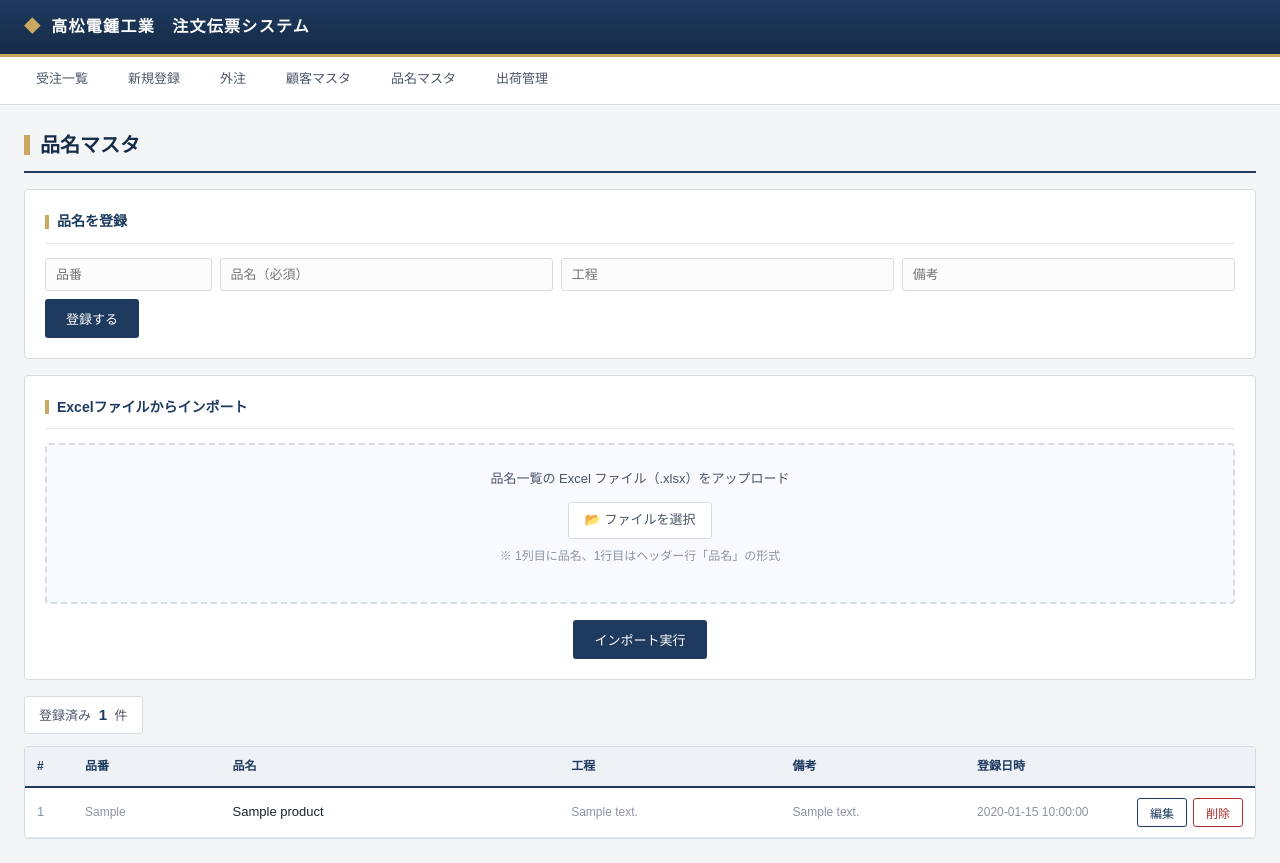
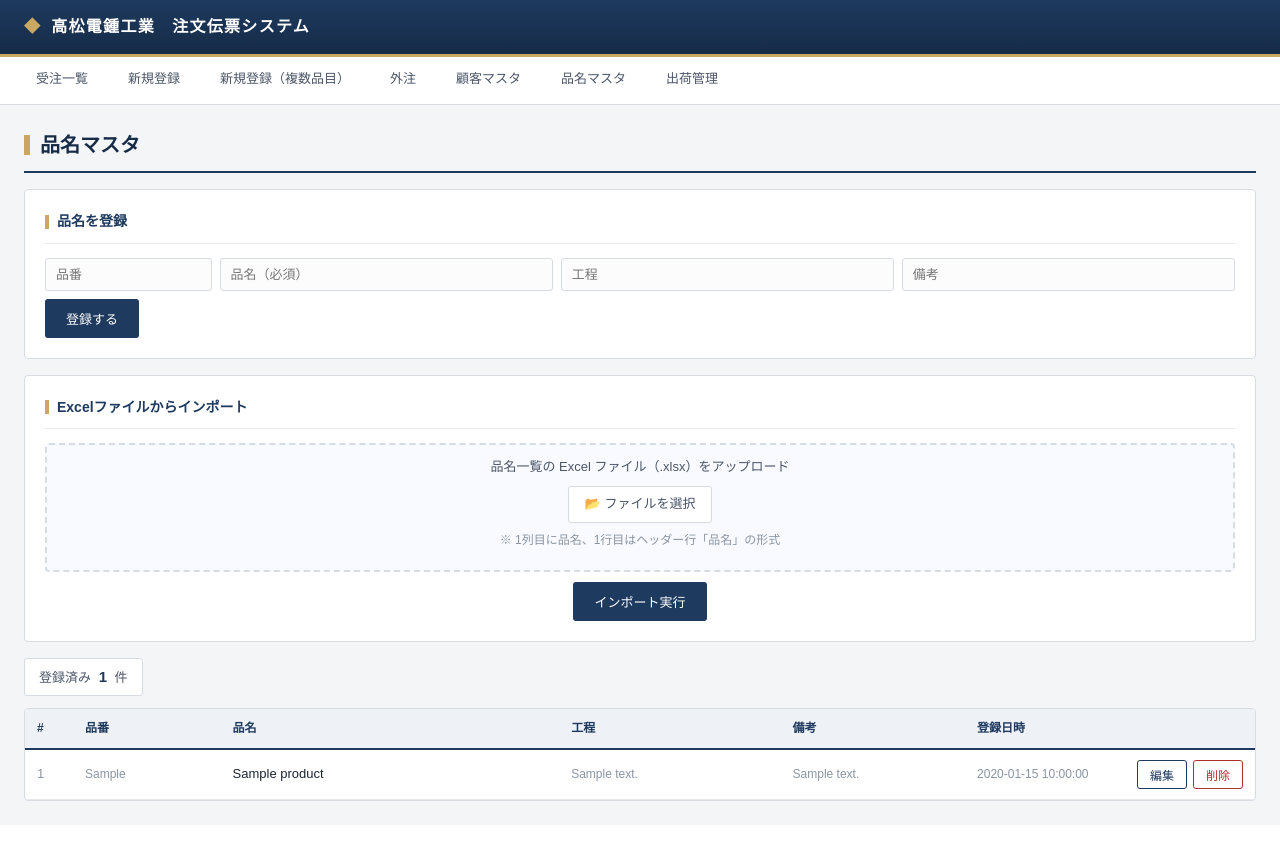
Before and after one commit to soken0113-arch/mekki-app-, a Flask app: template templates/products.html in a window 1280 px wide. After the commit the page ends 801 px from the top, so only its background shows below. Run offline with Flask 3, Linux system fonts and the light colour scheme; the template is opened without the code that fills it: most values are stand-ins (such as "Sample title", 1, 10 or a date in 2020); some libraries are stand-ins or nearby versions; some web fonts are replaced.

Commit message:
ナビバーと受注一覧に新規登録（複数品目）ボタンを追加、インポートエリア余白縮小
Co-Authored-By: Claude Sonnet 4.6 <noreply@anthropic.com>

```diff
--- a/templates/base.html
+++ b/templates/base.html
@@ -23,6 +23,7 @@
   <nav class="app-nav">
     <a href="{{ url_for('index') }}" class="{% if request.endpoint == 'index' %}active{% endif %}">受注一覧</a>
     <a href="{{ url_for('new_order') }}" class="{% if request.endpoint == 'new_order' %}active{% endif %}">新規登録</a>
+    <a href="{{ url_for('new_order_multi') }}" class="{% if request.endpoint == 'new_order_multi' %}active{% endif %}">新規登録（複数品目）</a>
     <a href="{{ url_for('new_order_gaichuu') }}" class="{% if request.endpoint == 'new_order_gaichuu' %}active{% endif %}">外注</a>
     <a href="{{ url_for('customers') }}" class="{% if request.endpoint == 'customers' %}active{% endif %}">顧客マスタ</a>
     <a href="{{ url_for('products') }}" class="{% if request.endpoint == 'products' %}active{% endif %}">品名マスタ</a>
--- a/templates/index.html
+++ b/templates/index.html
@@ -114,7 +114,7 @@
   </div>
   <div class="toolbar-right">
     <a href="{{ url_for('export_excel') }}" class="btn btn-excel">Excel出力</a>
-    <a href="{{ url_for('new_order') }}" class="btn btn-primary">＋ 新規登録（1品目）</a>
+    <a href="{{ url_for('new_order') }}" class="btn btn-primary">＋ 新規登録</a>
     <a href="{{ url_for('new_order_multi') }}" class="btn btn-primary">＋ 新規登録（複数品目）</a>
   </div>
 </div>
--- a/templates/products.html
+++ b/templates/products.html
@@ -37,14 +37,14 @@
   .upload-area {
     border: 2px dashed var(--border);
     border-radius: 4px;
-    padding: 24px;
+    padding: 12px 16px;
     text-align: center;
     background: #f8faff;
     transition: border-color 0.2s;
   }
   .upload-area:hover { border-color: var(--navy-700); }
-  .upload-area p { color: var(--text-sub); font-size: 13px; margin-bottom: 12px; }
-  .upload-area .hint { font-size: 12px; color: var(--text-mute); margin-top: 8px; }
+  .upload-area p { color: var(--text-sub); font-size: 13px; margin-bottom: 8px; }
+  .upload-area .hint { font-size: 12px; color: var(--text-mute); margin-top: 6px; }
   input[type="file"] { display: none; }
   .file-label {
     display: inline-block;
@@ -120,7 +120,7 @@
       <div id="file-name"></div>
       <p class="hint">※ 1列目に品名、1行目はヘッダー行「品名」の形式</p>
     </div>
-    <div style="text-align:center; margin-top:16px;">
+    <div style="text-align:center; margin-top:10px;">
       <button type="submit" class="btn btn-primary">インポート実行</button>
     </div>
   </form>
```
Also changed, not shown: templates/customers.html (+4 -4 lines).
